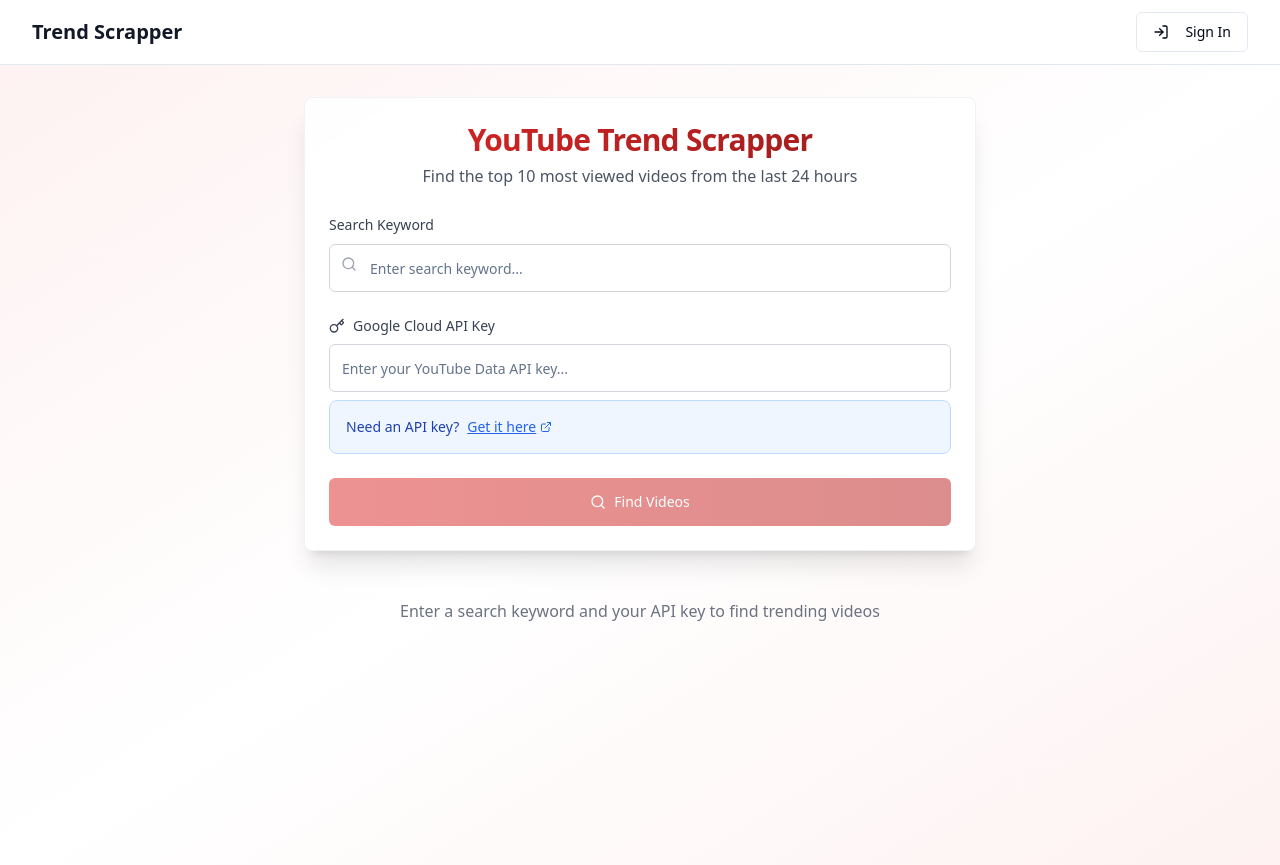
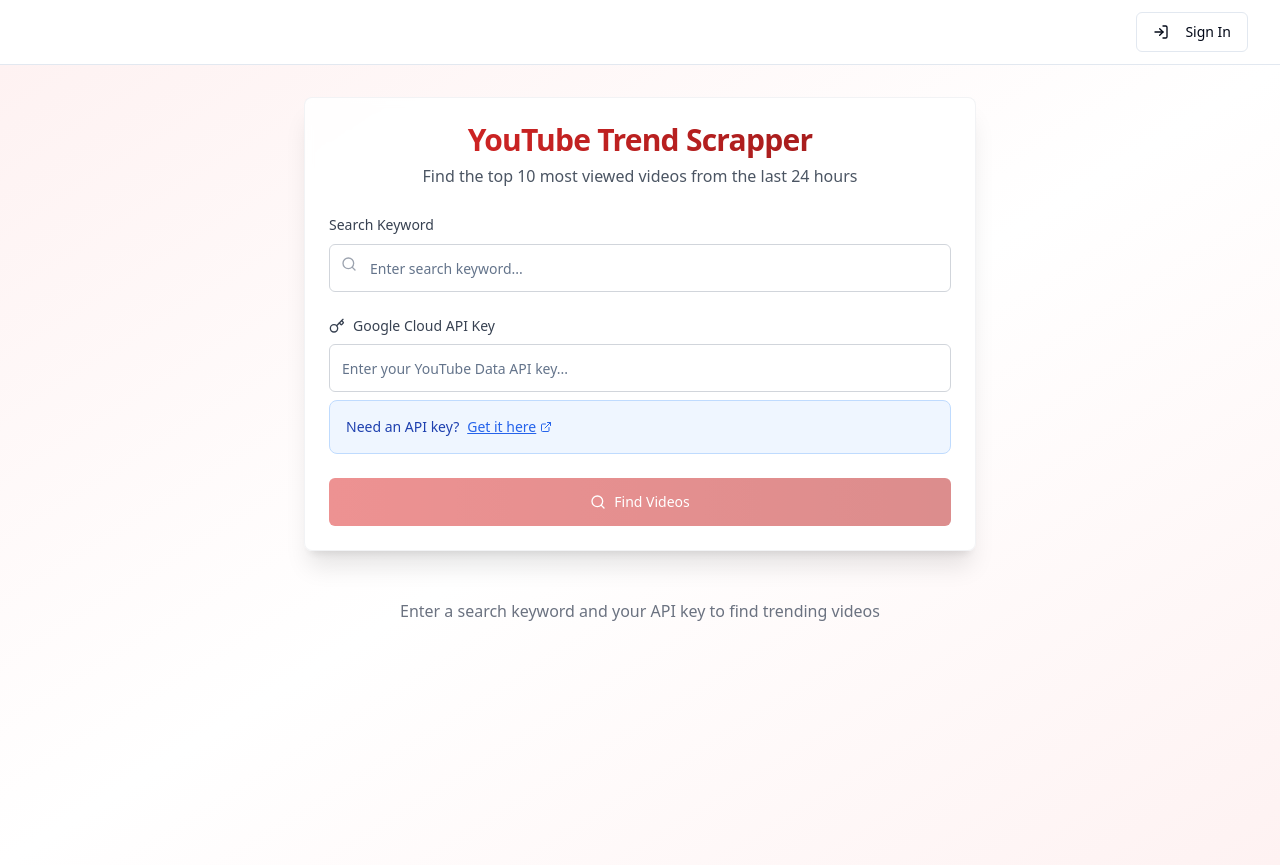
Before and after one commit to katekang0815/youtube-scrapper, a React (Vite) app: page / in a window 1280 px wide. Built offline with nearby package versions, Linux system fonts and the light colour scheme.

Commit message:
Code edited in Lovable Code Editor
Edited UI in Lovable

```diff
--- a/src/components/Navigation.tsx
+++ b/src/components/Navigation.tsx
@@ -17,7 +17,7 @@ const Navigation = () => {
       <div className="max-w-7xl mx-auto px-4 sm:px-6 lg:px-8">
         <div className="flex justify-between items-center h-16">
           <Link to="/" className="text-xl font-bold text-gray-900">
-            Trend Scrapper
+
           </Link>
 
           <div className="flex items-center space-x-4">
```
